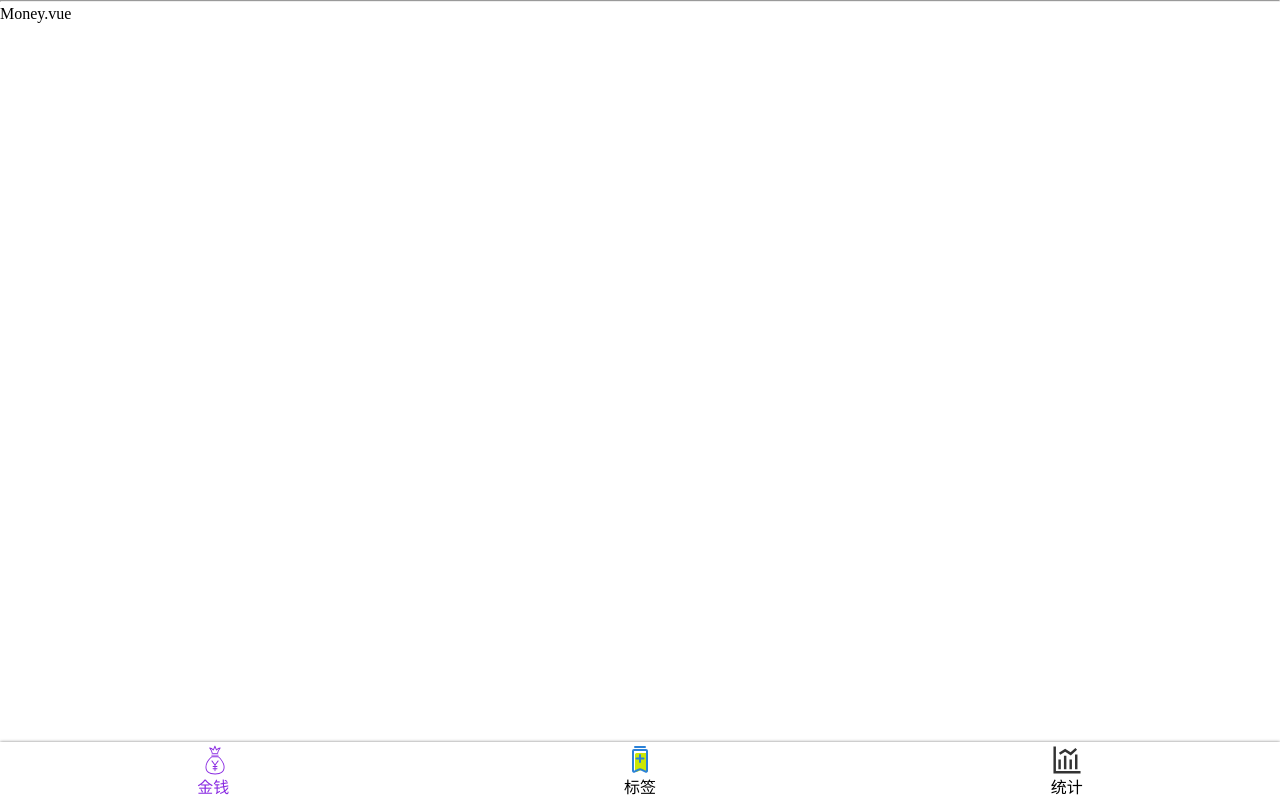
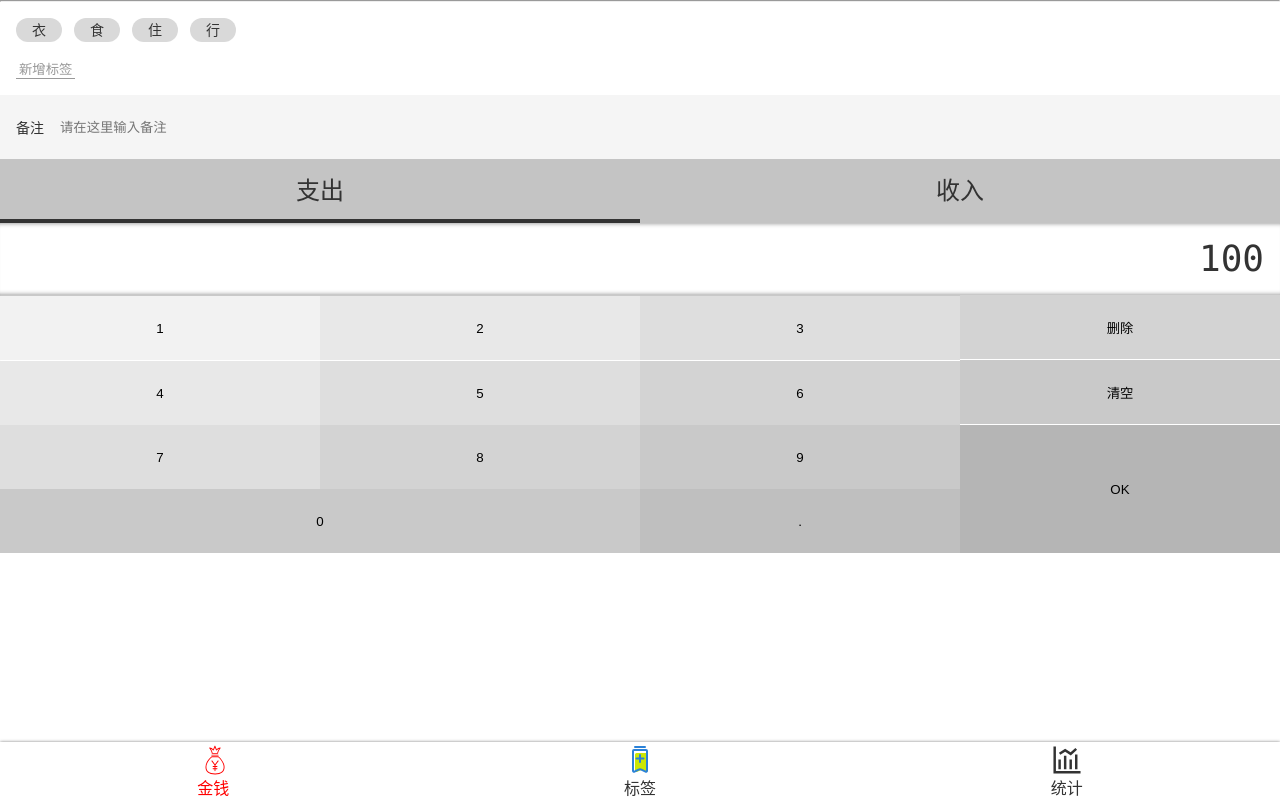
Before and after one commit to CuiLei-document/keep-accounts-, a Vue app: page /#/money in a window 1280 px wide. Built offline with nearby package versions, Linux system fonts and the light colour scheme.

Commit message:
添加Money css样式

```diff
--- a/src/App.vue
+++ b/src/App.vue
@@ -6,12 +6,14 @@
 </template>
 
 <style lang="scss">
- *{margin:0;padding:0;box-sizing: border-box}
+@import "~@/assets/style/reset.scss";
+@import "~@/assets/style/reds.scss";
   body{
     line-height: 1.5;
+    font-family: $font-hei;
+    -webkit-font-smoothing: antialiased;
+    -moz-osx-font-smoothing: grayscale;
+    color: #333;
   }
-  a{
-    text-decoration: none;
-    color: inherit;
-  }
+
 </style>
--- /dev/null
+++ b/src/assets/style/reds.scss
@@ -0,0 +1,23 @@
+$red : #f00;
+$font-hei: -apple-system, "Noto Sans", "Helvetica Neue", Helvetica, "Nimbus Sans L", Arial, "Liberation Sans", "PingFang SC", "Hiragino Sans GB", "Noto Sans CJK SC", "Source Han Sans SC", "Source Han Sans CN", "Microsoft YaHei", "Wenquanyi Micro Hei", "WenQuanYi Zen Hei", "ST Heiti", SimHei, "WenQuanYi Zen Hei Sharp", sans-serif;
+$font-kai:Baskerville, Georgia, "Liberation Serif", "Kaiti SC", STKaiti, "AR PL UKai CN", "AR PL UKai HK", "AR PL UKai TW", "AR PL UKai TW MBE", "AR PL KaitiM GB", KaiTi, KaiTi_GB2312, DFKai-SB, "TW\-Kai", serif;
+$color-highlight: #f00;
+
+// placeholder
+
+%clearFix{
+  &::after{
+    content:'';
+    display: block;
+    clear: both;
+  }
+}
+$color-shadow: rgba(0,0,0,0.5);
+
+%outerShadow {
+  box-shadow: 0 0 3px $color-shadow;
+}
+%innerShadow{
+  box-shadow: inset 0 -5px 5px -5px $color-shadow,
+  inset 0 5px 5px -5px $color-shadow;
+}
--- /dev/null
+++ b/src/assets/style/reset.scss
@@ -0,0 +1,15 @@
+*{
+  margin: 0;padding:0;
+  box-sizing: border-box;
+}
+a{
+  text-decoration: none;
+  color: inherit;
+}
+ul,ol{
+  list-style: none;
+}
+
+:focus{
+  outline: none;
+}
--- a/src/components/Layout.vue
+++ b/src/components/Layout.vue
@@ -1,5 +1,5 @@
 <template>
-    <div class="nav-layout">
+    <div class="layout-wrapper" :class="xxx">
         <div class="content">
             <slot></slot>
         </div>
@@ -9,12 +9,13 @@
 
 <script lang="ts">
     export default {
+      props:['xxx'],
         name: 'Layout'
     };
 </script>
 
 <style lang="scss" scoped>
-    .nav-layout{
+    .layout-wrapper{
         display: flex;
         flex-direction: column;
         height: 100vh;
--- a/src/components/Nav.vue
+++ b/src/components/Nav.vue
@@ -24,6 +24,7 @@
 </script>
 
 <style lang="scss" scoped>
+@import "~@/assets/style/reds.scss";
     nav{
         /*border: 1px solid red;*/
         display:flex;
@@ -43,7 +44,7 @@
             }
         }
         .item.selected{
-            color: blueviolet;
+            color: $color-highlight;
         }
     }
 </style>
--- a/src/views/Money.vue
+++ b/src/views/Money.vue
@@ -1,6 +1,47 @@
 <template>
-    <Layout>
-        <p>Money.vue</p>
+    <Layout class="ttt">
+        <div class="tags">
+            <ul class="current">
+              <li>衣</li>
+              <li>食</li>
+              <li>住</li>
+              <li>行</li>
+            </ul>
+          <div class="new">
+            <button>新增标签</button>
+          </div>
+        </div>
+        <div>
+          <label class="notes">
+            <span class="name">备注</span>
+            <input type="text" placeholder="请在这里输入备注">
+          </label>
+        </div>
+        <div>
+          <ul class="types">
+            <li class="selected">支出</li>
+            <li>收入</li>
+          </ul>
+        </div>
+        <div class="numberPad">
+          <div class="output">100</div>
+          <div class="buttons">
+            <button >1</button>
+            <button>2</button>
+            <button>3</button>
+            <button>删除</button>
+            <button>4</button>
+            <button>5</button>
+            <button>6</button>
+            <button>清空</button>
+            <button>7</button>
+            <button>8</button>
+            <button>9</button>
+            <button class="ok">OK</button>
+            <button class="zero">0</button>
+            <button>.</button>
+          </div>
+        </div>
     </Layout>
 </template>
 
@@ -9,3 +50,124 @@
         name: 'Money'
     };
 </script>
+
+<style lang="scss" scoped>
+  @import "~@/assets/style/reds.scss";
+  .numberPad{
+    .output {
+      @extend %clearFix;
+      @extend %innerShadow;
+      font-size: 36px;
+      font-family: Consolas, monospace;
+      padding: 9px 16px;
+      text-align: right;
+    }
+    .buttons {
+      @extend %innerShadow;
+      @extend %clearFix;
+      > button {
+        width: 25%;
+        height: 64px;
+        //float: left;
+        background: transparent;
+        border: none;
+        &.ok {
+          height: 64*2px;
+          float: right;
+        }
+
+        &.zero {
+          width: 25*2%;
+        }
+
+        $bg: #f2f2f2;
+        &:nth-child(1) {
+          background: $bg;
+        }
+        &:nth-child(2), &:nth-child(5) {
+          background: darken($bg,4%);
+        }
+        &:nth-child(3),&:nth-child(6),&:nth-child(9){
+          background: darken($bg, 4*2%)
+        }
+        &:nth-child(4), &:nth-child(7),&:nth-child(10){
+          background: darken($bg,4*3%)
+        }
+        &:nth-child(8),&:nth-child(11),&:nth-child(13){
+          background: darken($bg,4*4%)
+        }
+        &:nth-child(14){
+          background: darken($bg,4*5%)
+        }
+        &:nth-child(12){
+          background: darken($bg,4*6%)
+        }
+      }
+    }
+  }
+  .types{
+    background: #c4c4c4;
+    display: flex;
+    font-size: 24px;
+    > li{
+      width: 50%;
+      height: 64px;
+      display: flex;
+      justify-content: center;
+      align-items: center;
+      position: relative;
+      &.selected::after {
+        content: '';
+        position: absolute;
+        bottom:0;
+        left:0;
+        width: 100%;
+        height: 4px;
+        background: #333;
+      }
+    }
+  }
+  .notes{
+    font-size: 14px;
+    background: #f5f5f5;
+    display: flex;
+    align-items: center;
+    padding-left: 16px;
+    .name{
+      padding-right: 16px;
+    }
+    input{
+      height: 64px;
+      flex-grow: 1;
+      background: transparent;
+      border: none;
+      padding-right: 16px;
+    }
+  }
+  .tags{
+    font-size: 14px;
+    padding: 16px;
+    > .current{
+      display: flex;
+      > li{
+        background: #d9d9d9;
+        $h: 24px;
+        height: $h;
+        line-height: $h;
+        border-radius: $h/2;
+        padding: 0 16px;
+        margin-right: 12px;
+      }
+    }
+    > .new {
+      padding-top: 16px;
+      button{
+        background: transparent;
+        border: none;
+        color: #999;
+        border-bottom: 1px solid ;
+        padding: 0 3px;
+      }
+    }
+  }
+</style>
--- a/src/views/Statistics.vue
+++ b/src/views/Statistics.vue
@@ -3,7 +3,6 @@
         <Layout>
             <p>我是Statistics</p>
         </Layout>
-        <Nav></Nav>
     </div>
 </template>
 
--- a/vue.config.js
+++ b/vue.config.js
@@ -1,4 +1,5 @@
 // eslint-disable-next-line no-undef
+// import path from 'path'
 const path = require('path');
 module.exports = {
   lintOnSave: false,
```
